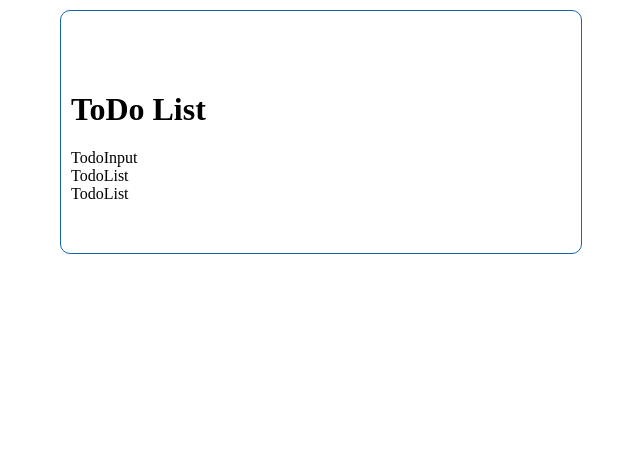
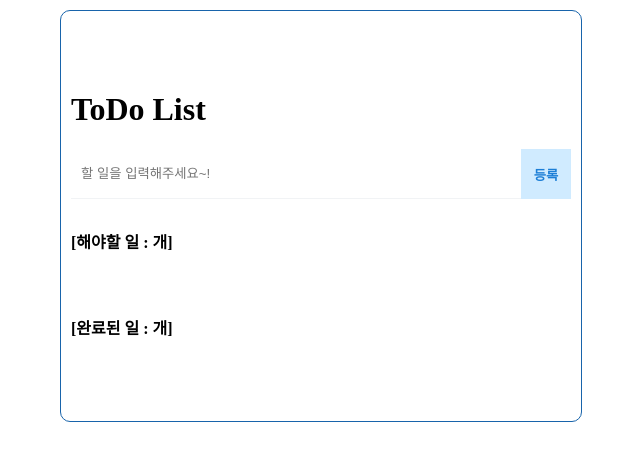
Before and after one commit to sin-hyunjin/AI_React.js230821, a React (Create React App) app in the folder 06.todo_list/: page / in a window 1280 px wide. Shown: the top 460 px of the page, without its empty margins (319-959 px from the left). Built offline with nearby package versions, Linux system fonts and the light colour scheme.

Commit message:
06.todo_list

```diff
--- a/06.todo_list/package.json
+++ b/06.todo_list/package.json
@@ -8,6 +8,7 @@
     "@testing-library/user-event": "^13.5.0",
     "react": "^18.2.0",
     "react-dom": "^18.2.0",
+    "react-icons": "^4.10.1",
     "react-scripts": "5.0.1",
     "web-vitals": "^2.1.4"
   },
--- a/06.todo_list/src/components/TodoInput.jsx
+++ b/06.todo_list/src/components/TodoInput.jsx
@@ -1,7 +1,35 @@
-import React from 'react'
+import React, { useRef } from 'react'
 
-const TodoInput = () => {
-  return <div>TodoInput</div>
+const TodoInput = ({ todos, setTodos }) => {
+  let todoinput = useRef(null)
+
+  const handleclickbtn = () => {
+    let todo = todoinput.current.value // Input요소.value
+
+    setTodos([...todos, { id: todos.length, text: todo, complete: false }])
+    // console.log(todos)
+
+    // 입력된 내용을 비우고 커서 생성하기
+    todoinput.current.value = ''
+    todoinput.current.focus()
+  }
+
+  return (
+    <div className="todo-inputbox">
+      <input
+        type="text"
+        className="todo-inputbox-input"
+        placeholder="할 일을 입력해주세요~!"
+        ref={todoinput}
+      />
+      <input
+        type="button"
+        className="todo-inputbox-add-btn"
+        value="등록"
+        onClick={handleclickbtn}
+      />
+    </div>
+  )
 }
 
 export default TodoInput
--- a/06.todo_list/src/components/TodoItem.jsx
+++ b/06.todo_list/src/components/TodoItem.jsx
@@ -1,7 +1,26 @@
 import React from 'react'
+import { FaCheckCircle } from 'react-icons/fa'
+const TodoItem = ({ todo, todos, setTodos }) => {
+  const handleCheckChange = () => {
+    let updateList = todos.map((item) => ({
+      ...item,
+      complete: item.id === todo.id ? !item.complete : item.complete,
+    }))
+    setTodos(updateList)
+  }
 
-const TodoItem = () => {
-  return <div>TodoItem</div>
+  return (
+    <li className="todo-item">
+      <FaCheckCircle
+        style={{ color: 'green' }}
+        className="todo-item-checkbox"
+        onClick={handleCheckChange}
+      />
+      <span className="todo-item-content">{todo.text}</span>
+      <button className="todo-item-edit-btn">✏️</button>
+      <button className="todo-item-delete-btn">🗑️</button>
+    </li>
+  )
 }
 
 export default TodoItem
--- a/06.todo_list/src/components/TodoList.jsx
+++ b/06.todo_list/src/components/TodoList.jsx
@@ -1,7 +1,26 @@
 import React from 'react'
+import TodoItem from './TodoItem'
 
-const TodoList = () => {
-  return <div>TodoList</div>
+const TodoList = ({ title, todos, setTodos }) => {
+  return (
+    <div className="todo-list">
+      <p className="todo-list-tit">[{title} : 개]</p>
+      <ul className="todo-list-ul">
+        {/* {todos.map(() => (
+          <TodoItem />
+        ))} */}
+        {todos &&
+          todos.map((todo) => (
+            <TodoItem
+              key={todo.id}
+              todo={todo}
+              todos={todos}
+              setTodos={setTodos}
+            ></TodoItem>
+          ))}
+      </ul>
+    </div>
+  )
 }
 
 export default TodoList
--- a/06.todo_list/src/pages/TodoHome.jsx
+++ b/06.todo_list/src/pages/TodoHome.jsx
@@ -1,17 +1,22 @@
-import React from 'react'
+import React, { useState } from 'react'
 import TodoInput from '../components/TodoInput'
 import TodoList from '../components/TodoList'
 
 const TodoHome = () => {
+  const [todos, setTodos] = useState([])
+  console.log(todos)
   return (
     <div className="todo-container">
       <h1 className="todo-list">ToDo List</h1>
+
       {/* todo 추가하는 영역 */}
-      <TodoInput></TodoInput>
+      <TodoInput todos={todos} setTodos={setTodos}></TodoInput>
+
       {/* 해야할 일 출력  */}
-      <TodoList></TodoList>
+      <TodoList title="해야할 일" todos={todos} setTodos={setTodos}></TodoList>
+
       {/* 완료된 일 출력 */}
-      <TodoList></TodoList>
+      <TodoList title="완료된 일"></TodoList>
     </div>
   )
 }
```
Also changed, not shown: 1 other file (tests, documents, lock files or other folders).
